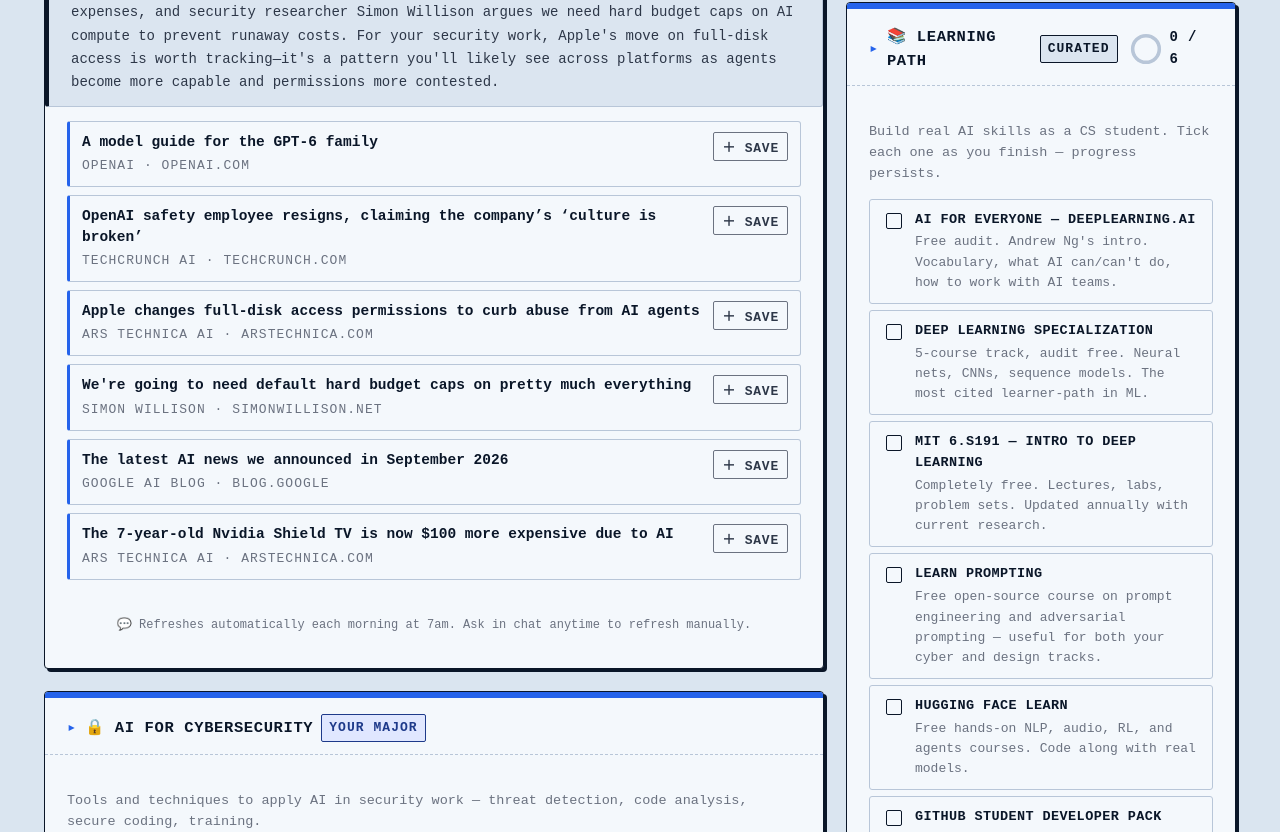
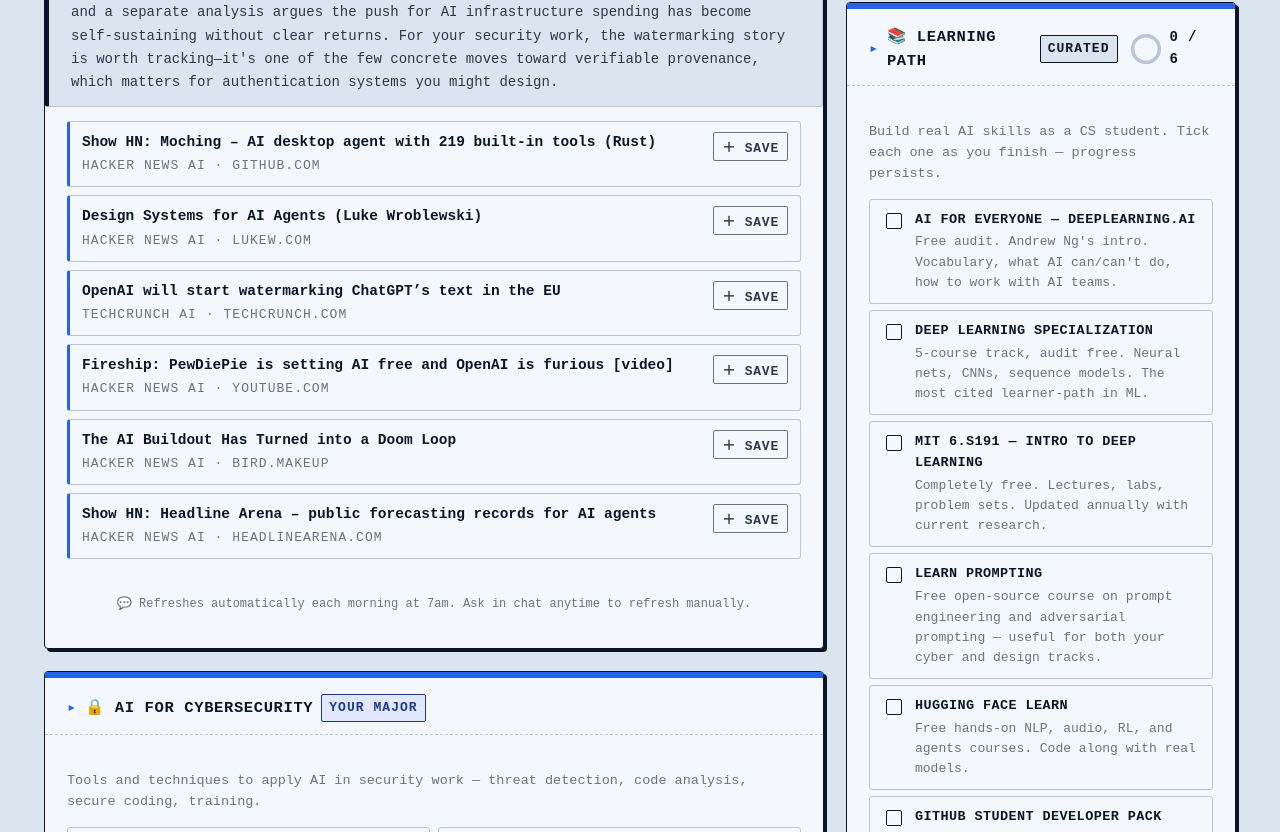
Before and after one commit to EnderGuardian25/personal-dashboard, a plain HTML site: page index.html in a window 1280 px wide. Shown: the part 508-1340 px from the top of the page. Drawn offline with Linux system fonts and the light colour scheme.

Commit message:
chore(news): daily refresh 2026-10-06

```diff
--- a/index.html
+++ b/index.html
@@ -775,53 +775,53 @@
       <section class="card">
         <div class="section-head">
           <h2>📰 Today in AI <span class="badge live">Daily</span></h2>
-          <p class="section-sub" id="news-meta">Updated 5 October 2026 · 06:49 SLT</p>
+          <p class="section-sub" id="news-meta">Updated 6 October 2026 · 08:03 SLT</p>
         </div>
         <div class="news-summary">
-  <strong>Top stories:</strong> OpenAI released a model guide for the GPT-6 family, outlining capabilities and usage patterns across its latest models. On the safety side, an OpenAI employee resigned and told TechCrunch the company's culture is broken, raising questions about how safety concerns are handled internally. Apple is tightening full-disk access permissions to prevent AI agents from abusing the privilege, a direct response to how broadly agentic systems can now request system-level access. Google announced its September 2026 AI updates on its official blog, though the specific features weren't detailed in the headline. On the cost side, hardware is getting pricier: the 7-year-old Nvidia Shield TV jumped $100 in price partly due to AI-related expenses, and security researcher Simon Willison argues we need hard budget caps on AI compute to prevent runaway costs. For your security work, Apple's move on full-disk access is worth tracking—it's a pattern you'll likely see across platforms as agents become more capable and permissions more contested.
+  <strong>Top stories:</strong> A few new tools landed this week: Moching is a desktop agent written in Rust that bundles 219 built-in tools for automation tasks, and Headline Arena is a public forecasting platform that tracks AI agent performance on prediction records. On the design side, Luke Wroblewski published guidance on building design systems specifically for AI agents, which touches on how interfaces need to work differently when the user is a machine rather than a human. OpenAI announced it will watermark text generated by ChatGPT in the EU, a move toward tamper-evident output that could help distinguish human writing from model output in regulated regions. Meanwhile, a Fireship video claims PewDiePiePe is releasing AI tools that OpenAI views unfavorably, and a separate analysis argues the push for AI infrastructure spending has become self-sustaining without clear returns. For your security work, the watermarking story is worth tracking—it's one of the few concrete moves toward verifiable provenance, which matters for authentication systems you might design.
 </div>
         <div id="news-feed" class="news-list">
           <div class="news-item">
             <div class="body">
-              <a class="title-link" href="https://openai.com/index/practical-guide-building-gpt-6" target="_blank" rel="noopener">A model guide for the GPT-6 family</a>
-              <div class="src">OpenAI · openai.com</div>
+              <a class="title-link" href="https://github.com/moching-ai-dev/moching" target="_blank" rel="noopener">Show HN: Moching – AI desktop agent with 219 built-in tools (Rust)</a>
+              <div class="src">Hacker News AI · github.com</div>
             </div>
-            <button class="save-btn" data-save data-title="A model guide for the GPT-6 family" data-url="https://openai.com/index/practical-guide-building-gpt-6" data-src="OpenAI · openai.com">＋ Save</button>
+            <button class="save-btn" data-save data-title="Show HN: Moching – AI desktop agent with 219 built-in tools (Rust)" data-url="https://github.com/moching-ai-dev/moching" data-src="Hacker News AI · github.com">＋ Save</button>
           </div>
           <div class="news-item">
             <div class="body">
-              <a class="title-link" href="https://techcrunch.com/2026/10/03/openai-safety-employee-resigns-claiming-the-companys-culture-is-broken/" target="_blank" rel="noopener">OpenAI safety employee resigns, claiming the company’s ‘culture is broken’</a>
-              <div class="src">TechCrunch AI · techcrunch.com</div>
+              <a class="title-link" href="https://www.lukew.com/ff/2164/design-systems-for-ai-agents" target="_blank" rel="noopener">Design Systems for AI Agents (Luke Wroblewski)</a>
+              <div class="src">Hacker News AI · lukew.com</div>
             </div>
-            <button class="save-btn" data-save data-title="OpenAI safety employee resigns, claiming the company’s ‘culture is broken’" data-url="https://techcrunch.com/2026/10/03/openai-safety-employee-resigns-claiming-the-companys-culture-is-broken/" data-src="TechCrunch AI · techcrunch.com">＋ Save</button>
+            <button class="save-btn" data-save data-title="Design Systems for AI Agents (Luke Wroblewski)" data-url="https://www.lukew.com/ff/2164/design-systems-for-ai-agents" data-src="Hacker News AI · lukew.com">＋ Save</button>
           </div>
           <div class="news-item">
             <div class="body">
-              <a class="title-link" href="https://arstechnica.com/security/2026/10/apple-changes-full-disk-access-permissions-to-curb-abuse-from-ai-agents/" target="_blank" rel="noopener">Apple changes full-disk access permissions to curb abuse from AI agents</a>
-              <div class="src">Ars Technica AI · arstechnica.com</div>
+              <a class="title-link" href="https://techcrunch.com/2026/10/05/openai-will-start-watermarking-chatgpts-text-in-the-eu/" target="_blank" rel="noopener">OpenAI will start watermarking ChatGPT’s text in the EU</a>
+              <div class="src">TechCrunch AI · techcrunch.com</div>
             </div>
-            <button class="save-btn" data-save data-title="Apple changes full-disk access permissions to curb abuse from AI agents" data-url="https://arstechnica.com/security/2026/10/apple-changes-full-disk-access-permissions-to-curb-abuse-from-ai-agents/" data-src="Ars Technica AI · arstechnica.com">＋ Save</button>
+            <button class="save-btn" data-save data-title="OpenAI will start watermarking ChatGPT’s text in the EU" data-url="https://techcrunch.com/2026/10/05/openai-will-start-watermarking-chatgpts-text-in-the-eu/" data-src="TechCrunch AI · techcrunch.com">＋ Save</button>
           </div>
           <div class="news-item">
             <div class="body">
-              <a class="title-link" href="https://simonwillison.net/2026/Oct/3/default-hard-budget-caps/" target="_blank" rel="noopener">We&#x27;re going to need default hard budget caps on pretty much everything</a>
-              <div class="src">Simon Willison · simonwillison.net</div>
+              <a class="title-link" href="https://www.youtube.com/watch?v=_5p1_TNSWqQ" target="_blank" rel="noopener">Fireship: PewDiePie is setting AI free and OpenAI is furious [video]</a>
+              <div class="src">Hacker News AI · youtube.com</div>
             </div>
-            <button class="save-btn" data-save data-title="We&#x27;re going to need default hard budget caps on pretty much everything" data-url="https://simonwillison.net/2026/Oct/3/default-hard-budget-caps/" data-src="Simon Willison · simonwillison.net">＋ Save</button>
+            <button class="save-btn" data-save data-title="Fireship: PewDiePie is setting AI free and OpenAI is furious [video]" data-url="https://www.youtube.com/watch?v=_5p1_TNSWqQ" data-src="Hacker News AI · youtube.com">＋ Save</button>
           </div>
           <div class="news-item">
             <div class="body">
-              <a class="title-link" href="https://blog.google/innovation-and-ai/technology/ai/google-ai-updates-september-2026/" target="_blank" rel="noopener">The latest AI news we announced in September 2026</a>
-              <div class="src">Google AI Blog · blog.google</div>
+              <a class="title-link" href="https://bird.makeup/users/gnoble79/statuses/2107068301004210338" target="_blank" rel="noopener">The AI Buildout Has Turned into a Doom Loop</a>
+              <div class="src">Hacker News AI · bird.makeup</div>
             </div>
-            <button class="save-btn" data-save data-title="The latest AI news we announced in September 2026" data-url="https://blog.google/innovation-and-ai/technology/ai/google-ai-updates-september-2026/" data-src="Google AI Blog · blog.google">＋ Save</button>
+            <button class="save-btn" data-save data-title="The AI Buildout Has Turned into a Doom Loop" data-url="https://bird.makeup/users/gnoble79/statuses/2107068301004210338" data-src="Hacker News AI · bird.makeup">＋ Save</button>
           </div>
           <div class="news-item">
             <div class="body">
-              <a class="title-link" href="https://arstechnica.com/gadgets/2026/10/the-7-year-old-nvidia-shield-tv-is-now-100-more-expensive-thanks-to-ai/" target="_blank" rel="noopener">The 7-year-old Nvidia Shield TV is now $100 more expensive due to AI</a>
-              <div class="src">Ars Technica AI · arstechnica.com</div>
+              <a class="title-link" href="https://headlinearena.com" target="_blank" rel="noopener">Show HN: Headline Arena – public forecasting records for AI agents</a>
+              <div class="src">Hacker News AI · headlinearena.com</div>
             </div>
-            <button class="save-btn" data-save data-title="The 7-year-old Nvidia Shield TV is now $100 more expensive due to AI" data-url="https://arstechnica.com/gadgets/2026/10/the-7-year-old-nvidia-shield-tv-is-now-100-more-expensive-thanks-to-ai/" data-src="Ars Technica AI · arstechnica.com">＋ Save</button>
+            <button class="save-btn" data-save data-title="Show HN: Headline Arena – public forecasting records for AI agents" data-url="https://headlinearena.com" data-src="Hacker News AI · headlinearena.com">＋ Save</button>
           </div>
         </div>
         <p style="margin-top:14px; font-size:12px; color:var(--ink-3); text-align:center;">
```
